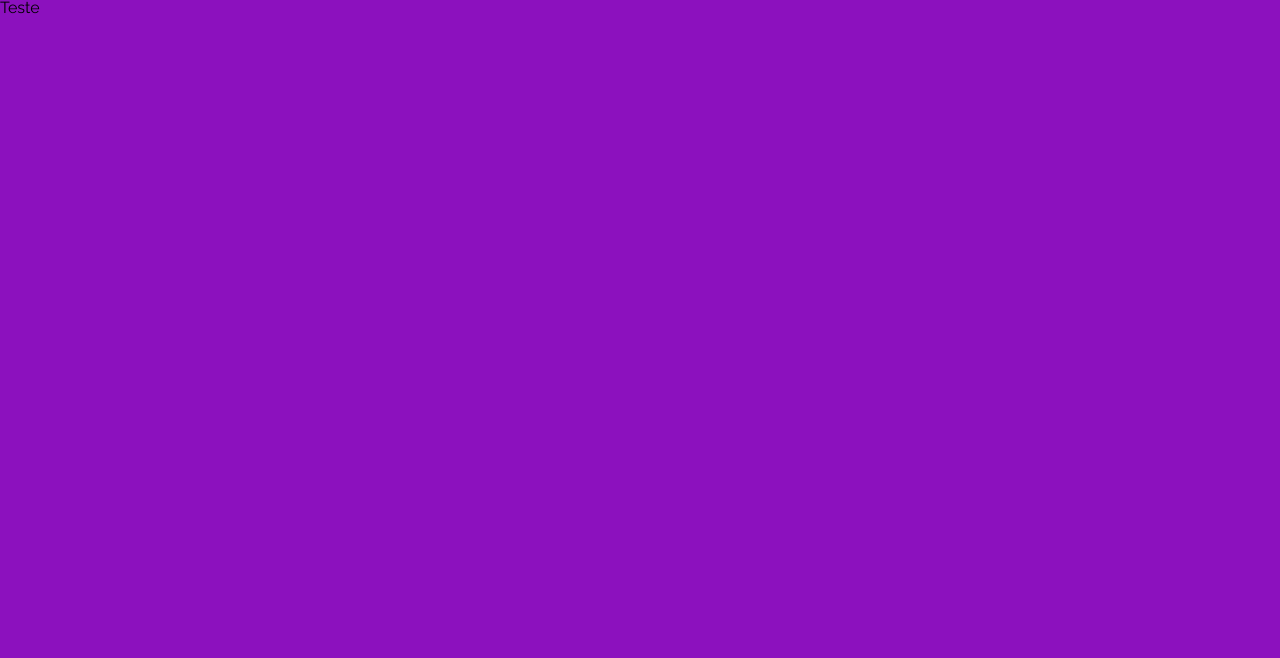
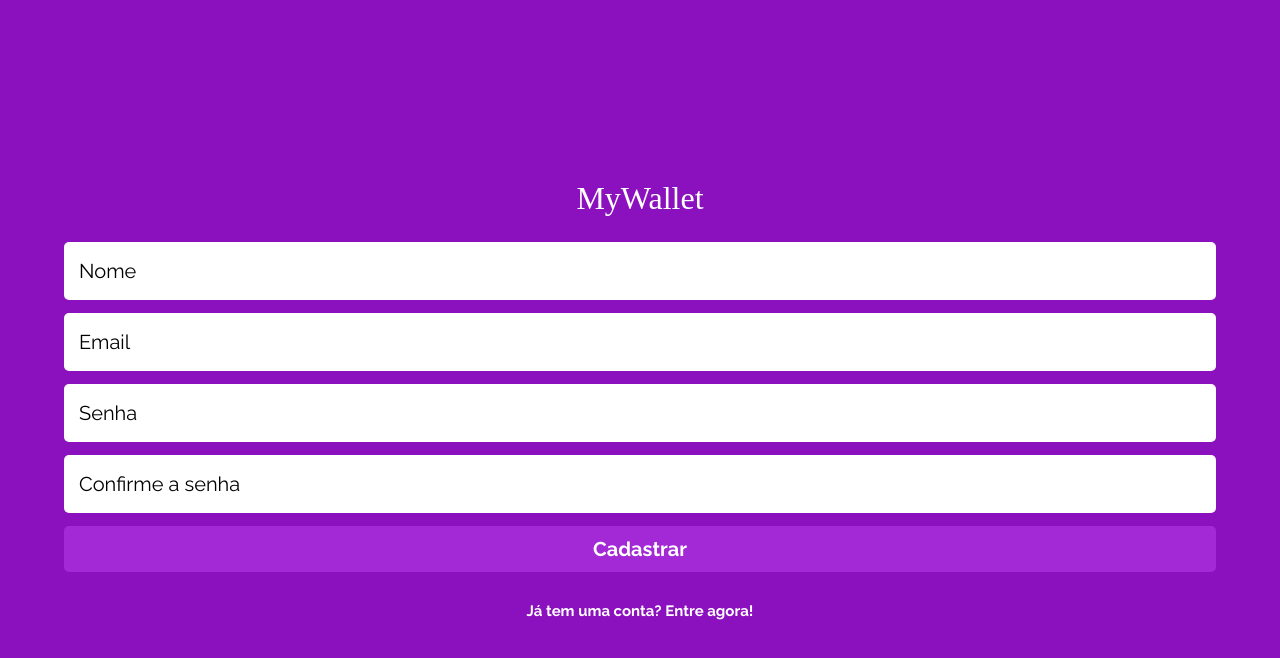
Before and after one commit to lfelipelizeu/MyWallet-Front, a React (Create React App) app: page /signup in a window 1280 px wide. Shown: the top 658 px of the page. Built offline with nearby package versions, Linux system fonts and the light colour scheme; a web font is replaced by a local one.

Commit message:
Created the sign up page visual and component

```diff
--- a/src/components/App.js
+++ b/src/components/App.js
@@ -1,10 +1,30 @@
+import styled from 'styled-components';
 import GlobalStyle from "../styles/globalStyle.js";
+import { BrowserRouter, Switch, Route } from 'react-router-dom';
+import SignUp from './SignUp.js';
 
 export default function App() {
   return (
     <>
       <GlobalStyle />
-      Teste
+      <Container>
+        <BrowserRouter>
+          <Switch>
+            <Route path="/signup" exact>
+              <SignUp />
+            </Route>
+          </Switch>
+        </BrowserRouter>
+      </Container>
     </>
   );
 }
+
+const Container = styled.div`
+    width: 100vw;
+    height: 100vh;
+    display: flex;
+    flex-direction: column;
+    align-items: center;
+    justify-content: center;
+`;
--- /dev/null
+++ b/src/components/SignUp.js
@@ -0,0 +1,22 @@
+import { useState } from 'react';
+import { Link } from 'react-router-dom';
+import { SignPage, Title, SignForm, SubmitButton } from '../styles/signStyles.js';
+import { Input } from '../styles/inputStyle.js';
+
+export default function SignUp () {
+    return (
+        <SignPage>
+            <Title>MyWallet</Title>
+            <SignForm>
+                <Input type="text" placeholder="Nome" required />
+                <Input type="email" placeholder="Email" required />
+                <Input type="password" placeholder="Senha" required />
+                <Input type="password" placeholder="Confirme a senha" required />
+                <SubmitButton>Cadastrar</SubmitButton>
+            </SignForm>
+            <Link to='/'>
+                Já tem uma conta? Entre agora!
+            </Link>
+        </SignPage>
+    );
+}
--- /dev/null
+++ b/src/styles/inputStyle.js
@@ -0,0 +1,19 @@
+import styled from 'styled-components';
+
+const Input = styled.input`
+    width: 100%;
+    height: 58px;
+    border: none;
+    border-radius: 5px;
+    font-size: 20px;
+    padding-left: 15px;
+    margin-bottom: 13px;
+
+    ::placeholder {
+        color: #000000;
+    }
+`;
+
+export {
+    Input
+}
--- /dev/null
+++ b/src/styles/signStyles.js
@@ -0,0 +1,49 @@
+import styled from 'styled-components';
+
+const SignPage = styled.div`
+    width: 90%;
+    display: flex;
+    flex-direction: column;
+    align-items: center;
+
+    a {
+        color: #ffffff;
+        text-decoration: none;
+        font-size: 15px;
+        font-weight: 700;
+        margin-top: 32px;
+    }
+`;
+
+const Title = styled.h1`
+    font-size: 32px;
+    color: #ffffff;
+    text-align: center;
+    margin-bottom: 28px;
+`;
+
+const SignForm = styled.form`
+    width: 100%;
+    height: 100%;
+    display: flex;
+    flex-direction: column;
+    align-items: center;
+`;
+
+const SubmitButton = styled.button`
+    width: 100%;
+    height: 46px;
+    background-color: #A328D6;
+    border: none;
+    border-radius: 5px;
+    color: #FFFFFF;
+    font-weight: 700;
+    font-size: 20px;
+`;
+
+export {
+    SignPage,
+    Title,
+    SignForm,
+    SubmitButton
+}
```
